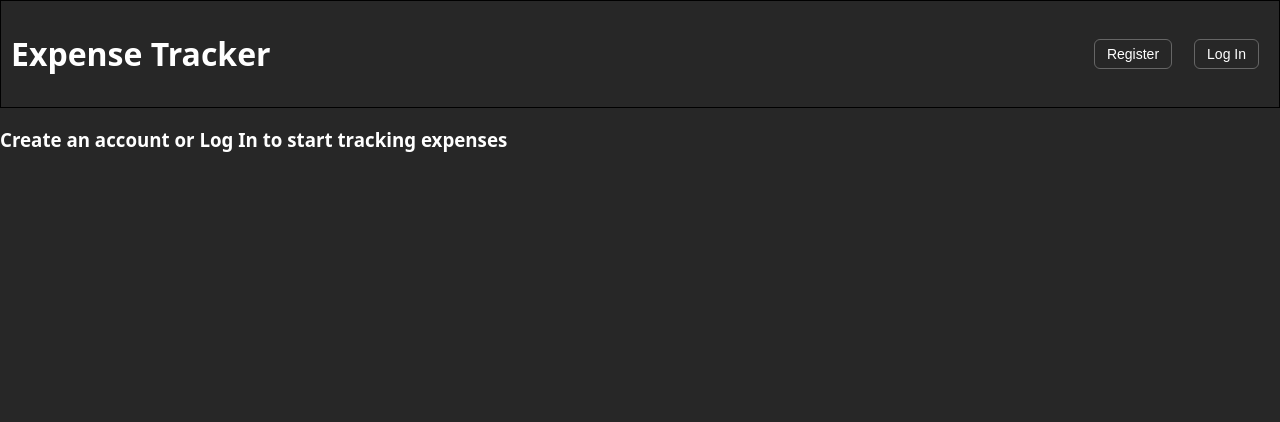
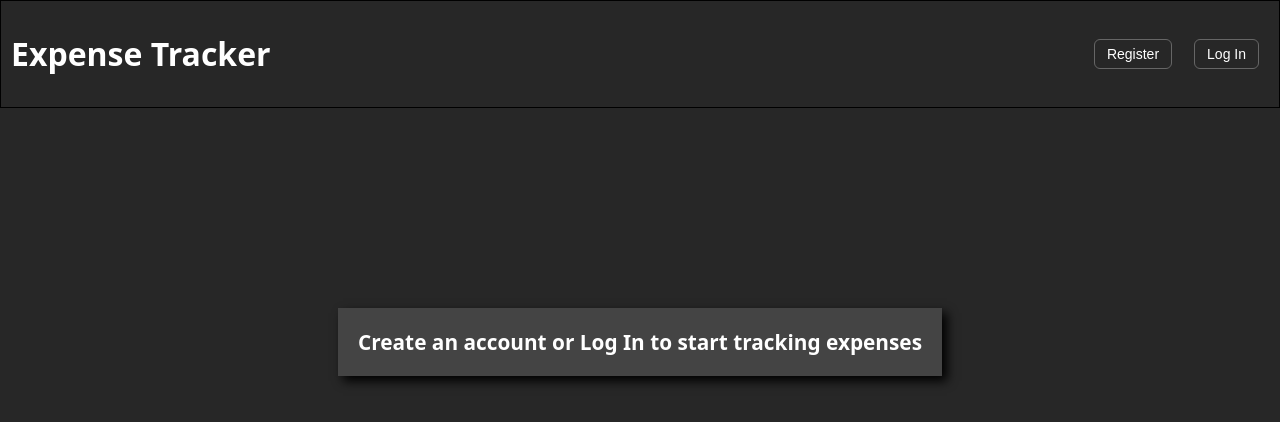
Before and after one commit to LewieJ08/expense-tracker-app, a React (Vite) app in the folder client/: page / in a window 1280 px wide. Shown: the top 422 px of the page. Built offline with nearby package versions, Linux system fonts and the light colour scheme.

Commit message:
feat: add styling for HomePage text

```diff
--- a/client/src/index.css
+++ b/client/src/index.css
@@ -94,3 +94,16 @@ input {
   text-align: center;
   width: 300px;
 }
+
+/* OTHER styles */
+
+.notLoggedInText {
+  font-size: 1.3em;
+  box-shadow: 5px 5px 10px black;
+  background-color: #444;
+  margin: auto;
+  margin-top: 200px;
+  padding: 20px;
+  text-align: center;
+  max-width: fit-content;
+}
```
